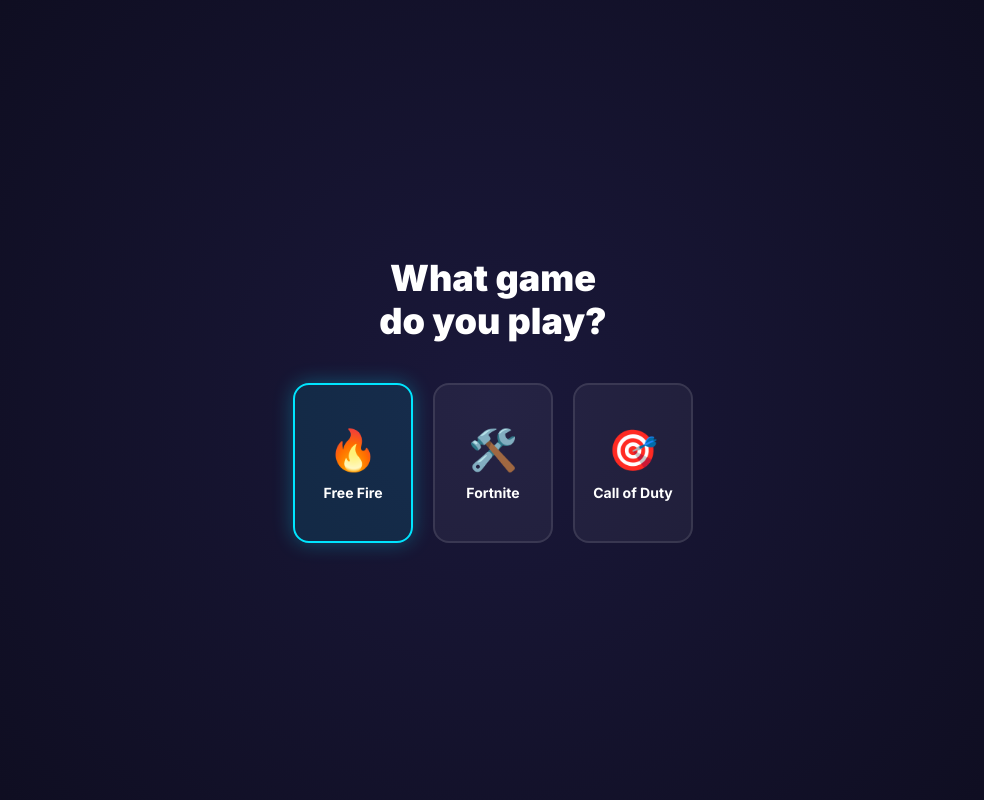
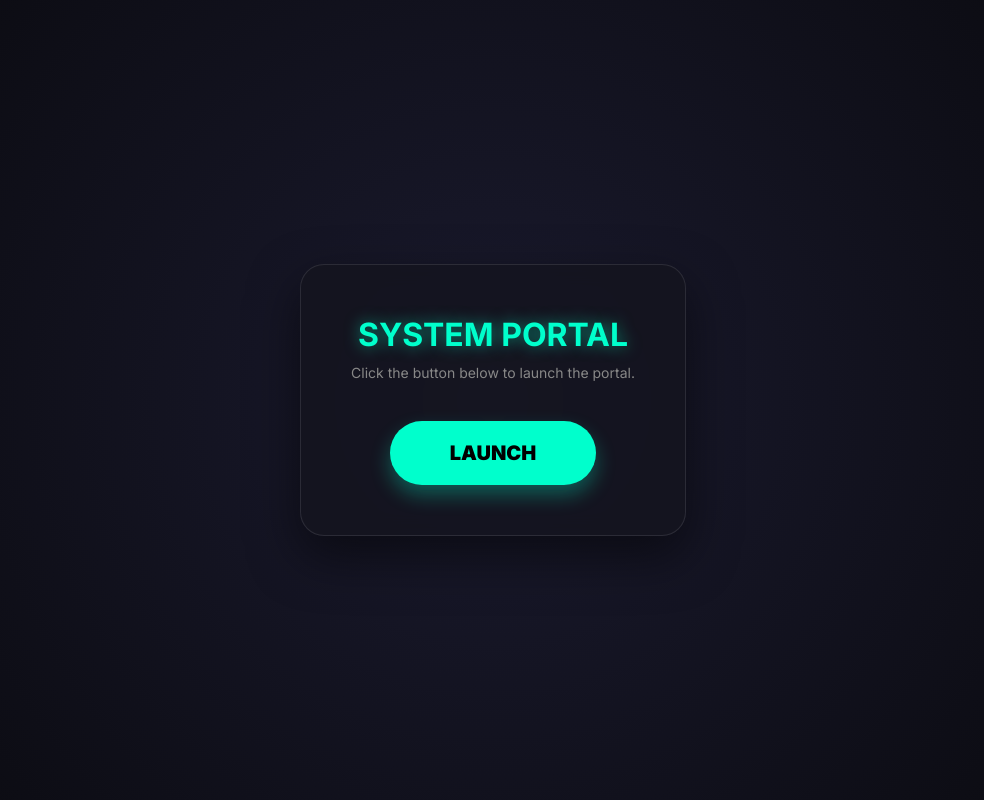
Before and after one commit to bedper-beep/os, a plain HTML site: page index.html in a window 1280 px wide. Shown: the whole page, without its empty margins (147-1131 px from the left). Drawn offline with Linux system fonts and the light colour scheme.

Commit message:
Refactor index.html for System Portal layout
Updated the title and modified styles for the body and container elements. Removed the original ad content and replaced it with a system portal layout.

```diff
--- a/index.html
+++ b/index.html
@@ -3,181 +3,90 @@
 <head>
     <meta charset="UTF-8">
     <meta name="viewport" content="width=device-width, initial-scale=1.0">
-    <title>Zoner Promo Ad</title>
+    <title>System Portal</title>
     <style>
         @import url('https://fonts.googleapis.com/css2?family=Inter:wght@400;700;900&display=swap');
 
         * { margin: 0; padding: 0; box-sizing: border-box; font-family: 'Inter', sans-serif; }
 
         body {
-            background-color: #0d0c1d; color: white; height: 100vh; width: 100vw;
-            overflow: hidden; display: flex; justify-content: center; align-items: center;
-            background-image: radial-gradient(circle at 50% 50%, #1a183a 0%, #0d0c1d 100%);
+            background-color: #0a0a0f; color: white;
+            height: 100vh; display: flex; justify-content: center; align-items: center;
+            background-image: radial-gradient(circle at 50% 50%, #1a1a2e 0%, #0a0a0f 100%);
         }
 
-        #ad-container {
-            position: relative; width: 100%; height: 100%; display: flex;
-            justify-content: center; align-items: center; flex-direction: column;
+        .container {
+            text-align: center;
+            background: rgba(20, 20, 30, 0.8);
+            padding: 50px;
+            border-radius: 24px;
+            border: 1px solid rgba(255, 255, 255, 0.1);
+            box-shadow: 0 20px 50px rgba(0,0,0,0.5);
+            backdrop-filter: blur(10px);
         }
 
-        /* The Logo Animation */
-        #logo-intro {
-            position: absolute; display: flex; flex-direction: column; align-items: center;
-            animation: fadeInOut 3s ease-in-out 0s forwards;
+        h1 {
+            font-size: 32px;
+            margin-bottom: 10px;
+            color: #00ffcc;
+            text-shadow: 0 0 15px rgba(0, 255, 204, 0.5);
         }
 
-        .z-logo {
-            font-size: 120px; font-weight: 900; color: #00e5ff; line-height: 1;
-            text-shadow: 0 0 30px rgba(0, 229, 255, 0.5);
-            letter-spacing: -5px;
-        }
-        .z-logo span { color: white; }
-
-        .z-tagline {
-            font-size: 20px; color: #8b8b9f; margin-top: 10px; font-weight: 600;
-            letter-spacing: 2px; text-transform: uppercase;
+        p {
+            color: #888;
+            margin-bottom: 40px;
+            font-size: 14px;
         }
 
-        /* The Game Selection Scene */
-        #game-select {
-            position: absolute; display: none; flex-direction: column; align-items: center;
-            width: 100%;
+        button {
+            padding: 20px 60px;
+            font-size: 20px;
+            font-weight: 900;
+            color: #000;
+            background-color: #00ffcc;
+            border: none;
+            border-radius: 50px;
+            cursor: pointer;
+            transition: all 0.3s ease;
+            box-shadow: 0 10px 20px rgba(0, 255, 204, 0.3);
         }
 
-        .title-text {
-            font-size: 36px; font-weight: 900; margin-bottom: 40px;
-            text-align: center; line-height: 1.2;
+        button:hover {
+            transform: translateY(-5px) scale(1.05);
+            box-shadow: 0 15px 30px rgba(0, 255, 204, 0.5);
+            background-color: #00e6b8;
         }
-        .title-text span { color: #00e5ff; }
-
-        .game-cards {
-            display: flex; gap: 20px;
-        }
-
-        .game-card {
-            width: 120px; height: 160px; background: rgba(255,255,255,0.05);
-            border: 2px solid rgba(255,255,255,0.1); border-radius: 16px;
-            display: flex; flex-direction: column; justify-content: center; align-items: center;
-            font-weight: bold; font-size: 14px; text-align: center;
-            transition: 0.3s; opacity: 0; transform: translateY(20px);
-        }
-
-        .game-card.active {
-            border-color: #00e5ff; background: rgba(0, 229, 255, 0.1);
-            box-shadow: 0 0 20px rgba(0, 229, 255, 0.3); transform: scale(1.1);
-        }
-
-        .game-icon { font-size: 40px; margin-bottom: 10px; }
-
-        /* The Match Found Scene */
-        #match-found {
-            position: absolute; display: none; flex-direction: column; align-items: center;
-            text-align: center;
-        }
-
-        .match-title {
-            font-size: 48px; font-weight: 900; color: #00e5ff; margin-bottom: 10px;
-            text-shadow: 0 0 20px rgba(0, 229, 255, 0.5);
-        }
-        .match-sub { font-size: 18px; color: #ccc; margin-bottom: 30px; }
-
-        .lobby-box {
-            background: #1a183a; border: 1px solid #00e5ff; border-radius: 12px;
-            padding: 20px; width: 300px; text-align: left;
-        }
-        .lobby-row { display: flex; justify-content: space-between; margin-bottom: 10px; font-size: 14px; }
-        .lobby-row span:last-child { color: #00e5ff; font-weight: bold; }
-
-        /* Keyframe Animations */
-        @keyframes fadeInOut {
-            0% { opacity: 0; transform: scale(0.8); }
-            20% { opacity: 1; transform: scale(1); }
-            80% { opacity: 1; transform: scale(1); }
-            100% { opacity: 0; transform: scale(1.1); pointer-events: none; }
-        }
-
-        .fade-up {
-            animation: fadeUpAnim 0.5s ease forwards;
-        }
-
-        @keyframes fadeUpAnim {
-            from { opacity: 0; transform: translateY(20px); }
-            to { opacity: 1; transform: translateY(0); }
-        }
-
     </style>
 </head>
 <body>
 
-    <div id="ad-container">
-
-        <!-- Scene 1: Logo -->
-        <div id="logo-intro">
-            <div class="z-logo">Z<span>ONER</span></div>
-            <div class="z-tagline">Find Your Squad</div>
-        </div>
-
-        <!-- Scene 2: Game Select -->
-        <div id="game-select">
-            <div class="title-text">What game<br>do you play?</div>
-            <div class="game-cards">
-                <div class="game-card" id="card-ff">
-                    <div class="game-icon">🔥</div>
-                    Free Fire
-                </div>
-                <div class="game-card" id="card-fn">
-                    <div class="game-icon">🛠️</div>
-                    Fortnite
-                </div>
-                <div class="game-card" id="card-cod">
-                    <div class="game-icon">🎯</div>
-                    Call of Duty
-                </div>
-            </div>
-        </div>
-
-        <!-- Scene 3: Match Found -->
-        <div id="match-found">
-            <div class="match-title">LOBBY FOUND</div>
-            <div class="match-sub">Connecting you to players...</div>
-            <div class="lobby-box">
-                <div class="lobby-row"><span>Game:</span> <span id="lobby-game">Free Fire</span></div>
-                <div class="lobby-row"><span>Region:</span> <span>North America</span></div>
-                <div class="lobby-row"><span>Rank:</span> <span>Grandmaster</span></div>
-                <div class="lobby-row"><span>Room ID:</span> <span id="lobby-id">8942-11</span></div>
-            </div>
-        </div>
-
+    <div class="container">
+        <h1>SYSTEM PORTAL</h1>
+        <p>Click the button below to launch the portal.</p>
+        <button onclick="launchPortal()">LAUNCH</button>
     </div>
 
     <script>
-        // Scene Timings
-        setTimeout(() => {
-            document.getElementById('logo-intro').style.display = 'none';
-            document.getElementById('game-select').style.display = 'flex';
+        function launchPortal() {
+            // 1. Open a new blank window
+            let newTab = window.open('about:blank', '_blank');
 
-            // Animate cards in
-            const cards = document.querySelectorAll('.game-card');
-            cards.forEach((card, index) => {
-                setTimeout(() => {
-                    card.classList.add('fade-up');
-                }, index * 200);
-            });
+            // 2. Write the HTML directly into the blank tab
+            // You can change the 'src' link to ANY game or website.
+            // Right now, it's loading Geometry Dash.
+            let html = `
+                <html>
+                <head><title>Google Docs</title></head> <!-- Fake title to hide it -->
+                <body style="margin:0; overflow:hidden; background:#000;">
+                    <iframe src="https://geometrydash.io/" style="width:100vw; height:100vh; border:none;"></iframe>
+                </body>
+                </html>
+            `;
 
-            // Highlight Free Fire card after a delay
-            setTimeout(() => {
-                document.getElementById('card-ff').classList.add('active');
-            }, 1500);
-
-        }, 3000); // After logo fades out (3s)
-
-        // Scene 3: Match Found
-        setTimeout(() => {
-            document.getElementById('game-select').style.display = 'none';
-            document.getElementById('match-found').style.display = 'flex';
-            document.getElementById('match-found').classList.add('fade-up');
-        }, 6000); // After game selection (3s + 3s)
-
+            // 3. Inject the code into the blank page
+            newTab.document.write(html);
+            newTab.document.close();
+        }
     </script>
 </body>
 </html>
```
